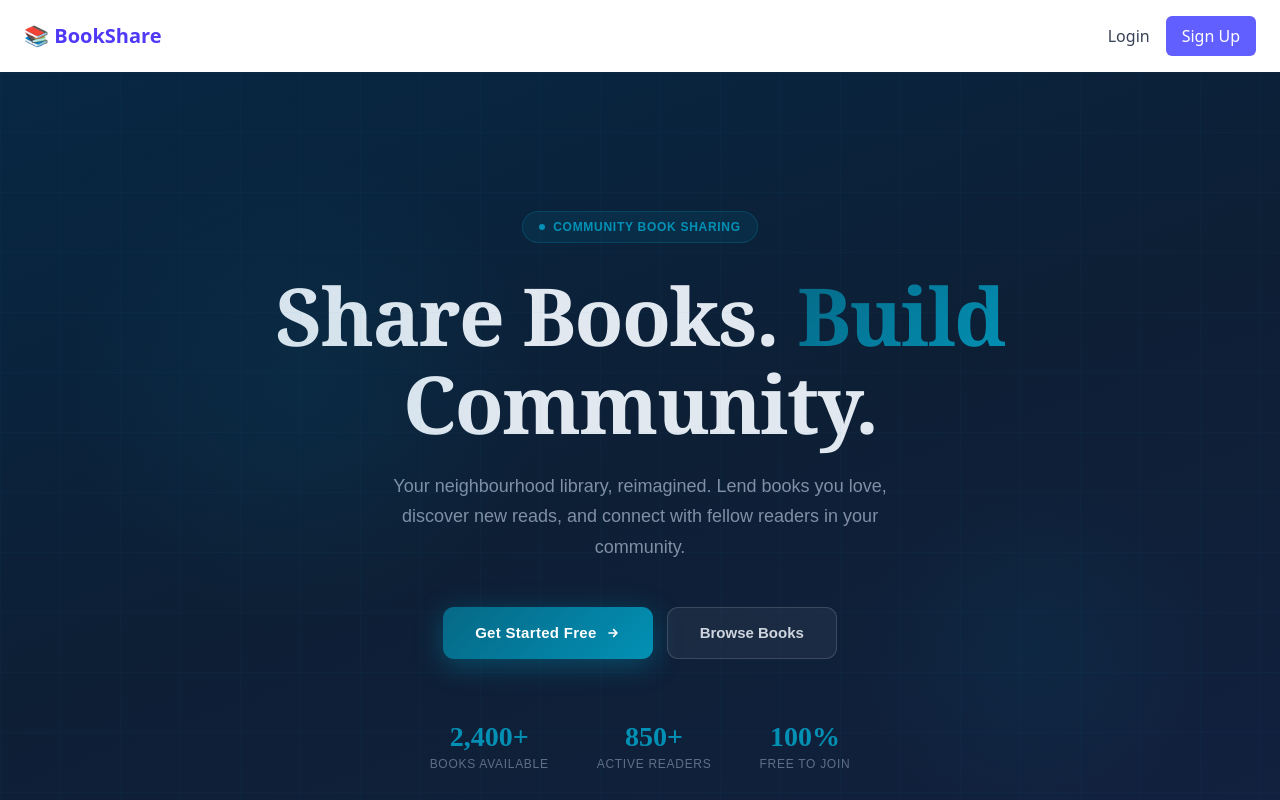
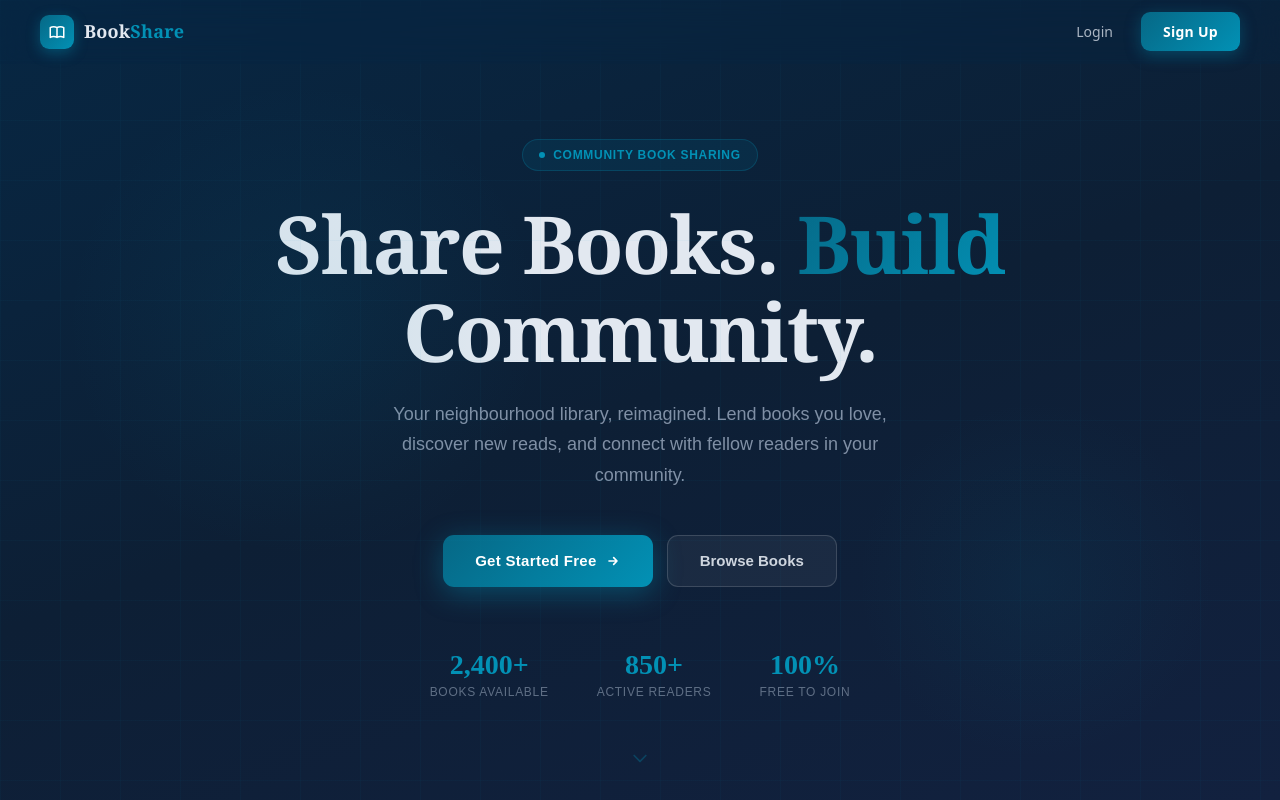
Before and after one commit to KeniKT/BookShare, a React (Vite) app: page / in a window 1280 px wide. Shown: the top 800 px of the page. Built offline with nearby package versions, Linux system fonts and the light colour scheme; no server answers.

Commit message:
navbar update

```diff
--- a/src/pages/landingPage/Components/Navbar.tsx
+++ b/src/pages/landingPage/Components/Navbar.tsx
@@ -1,13 +1,125 @@
+// src/pages/landingPage/Components/Navbar.tsx
+import React, { useState, useEffect } from "react";
 import { useNavigate } from "react-router-dom";
 
 const Navbar = () => {
   const navigate = useNavigate();
+  const [scrolled, setScrolled] = useState(false);
+
+  useEffect(() => {
+    const onScroll = () => setScrolled(window.scrollY > 20);
+    window.addEventListener("scroll", onScroll);
+    return () => window.removeEventListener("scroll", onScroll);
+  }, []);
+
   return (
-    <nav className="flex items-center justify-between px-6 py-4 bg-white shadow-sm">
-      <div className="text-xl font-bold text-indigo-600">📚 BookShare</div>
-      <div className="space-x-4">
-        <button className="text-gray-700 hover:text-indigo-600" onClick={() => navigate("/login")}>Login</button>
-        <button className="bg-indigo-500 hover:bg-indigo-600 text-white px-4 py-2 rounded-md" onClick={() => navigate("/signup")}>Sign Up</button>
+    <nav
+      style={{
+        position: "fixed",
+        top: 0,
+        left: 0,
+        right: 0,
+        zIndex: 100,
+        display: "flex",
+        alignItems: "center",
+        justifyContent: "space-between",
+        padding: "0 40px",
+        height: "64px",
+        background: scrolled
+          ? "rgba(7, 39, 67, 0.95)"
+          : "rgba(7, 39, 67, 0.3)",
+        backdropFilter: "blur(16px)",
+        WebkitBackdropFilter: "blur(16px)",
+        borderBottom: scrolled
+          ? "1px solid rgba(2, 145, 181, 0.2)"
+          : "1px solid transparent",
+        transition: "all 0.35s ease",
+      }}
+    >
+      {/* Logo */}
+      <div
+        style={{ display: "flex", alignItems: "center", gap: "10px", cursor: "pointer" }}
+        onClick={() => navigate("/")}
+      >
+        <div style={{
+          width: "34px",
+          height: "34px",
+          background: "linear-gradient(135deg, #066886, #0291B5)",
+          borderRadius: "9px",
+          display: "flex",
+          alignItems: "center",
+          justifyContent: "center",
+          boxShadow: "0 4px 14px rgba(2, 145, 181, 0.4)",
+          flexShrink: 0,
+        }}>
+          <svg width="18" height="18" fill="none" stroke="white" viewBox="0 0 24 24">
+            <path
+              strokeLinecap="round"
+              strokeLinejoin="round"
+              strokeWidth="2"
+              d="M12 6.253v13m0-13C10.832 5.477 9.246 5 7.5 5S4.168 5.477 3 6.253v13C4.168 18.477 5.754 18 7.5 18s3.332.477 4.5 1.253m0-13C13.168 5.477 14.754 5 16.5 5c1.747 0 3.332.477 4.5 1.253v13C19.832 18.477 18.247 18 16.5 18c-1.746 0-3.332.477-4.5 1.253"
+            />
+          </svg>
+        </div>
+        <span style={{
+          fontFamily: "'Playfair Display', Georgia, serif",
+          fontWeight: 700,
+          fontSize: "18px",
+          color: "#e2e8f0",
+          letterSpacing: "0.01em",
+        }}>
+          Book<span style={{ color: "#0291B5" }}>Share</span>
+        </span>
+      </div>
+
+      {/* Actions */}
+      <div style={{ display: "flex", gap: "12px", alignItems: "center" }}>
+        <button
+          onClick={() => navigate("/login")}
+          style={{
+            background: "transparent",
+            border: "none",
+            color: "rgba(226, 232, 240, 0.75)",
+            fontSize: "14px",
+            fontWeight: 500,
+            cursor: "pointer",
+            padding: "8px 16px",
+            borderRadius: "8px",
+            transition: "color 0.2s",
+            fontFamily: "inherit",
+          }}
+          onMouseEnter={e => (e.currentTarget.style.color = "#e2e8f0")}
+          onMouseLeave={e => (e.currentTarget.style.color = "rgba(226, 232, 240, 0.75)")}
+        >
+          Login
+        </button>
+        <button
+          onClick={() => navigate("/signup")}
+          style={{
+            background: "linear-gradient(135deg, #066886, #0291B5)",
+            border: "none",
+            color: "#fff",
+            fontSize: "14px",
+            fontWeight: 700,
+            cursor: "pointer",
+            padding: "9px 22px",
+            borderRadius: "9px",
+            boxShadow: "0 4px 16px rgba(2, 145, 181, 0.35)",
+            transition: "all 0.2s",
+            fontFamily: "inherit",
+            letterSpacing: "0.02em",
+          }}
+          onMouseEnter={e => {
+            (e.currentTarget as HTMLButtonElement).style.boxShadow = "0 6px 24px rgba(2, 145, 181, 0.55)";
+            (e.currentTarget as HTMLButtonElement).style.transform = "translateY(-1px)";
+          }}
+          onMouseLeave={e => {
+            (e.currentTarget as HTMLButtonElement).style.boxShadow = "0 4px 16px rgba(2, 145, 181, 0.35)";
+            (e.currentTarget as HTMLButtonElement).style.transform = "translateY(0)";
+          }}
+        >
+          Sign Up
+        </button>
       </div>
     </nav>
   );
```
